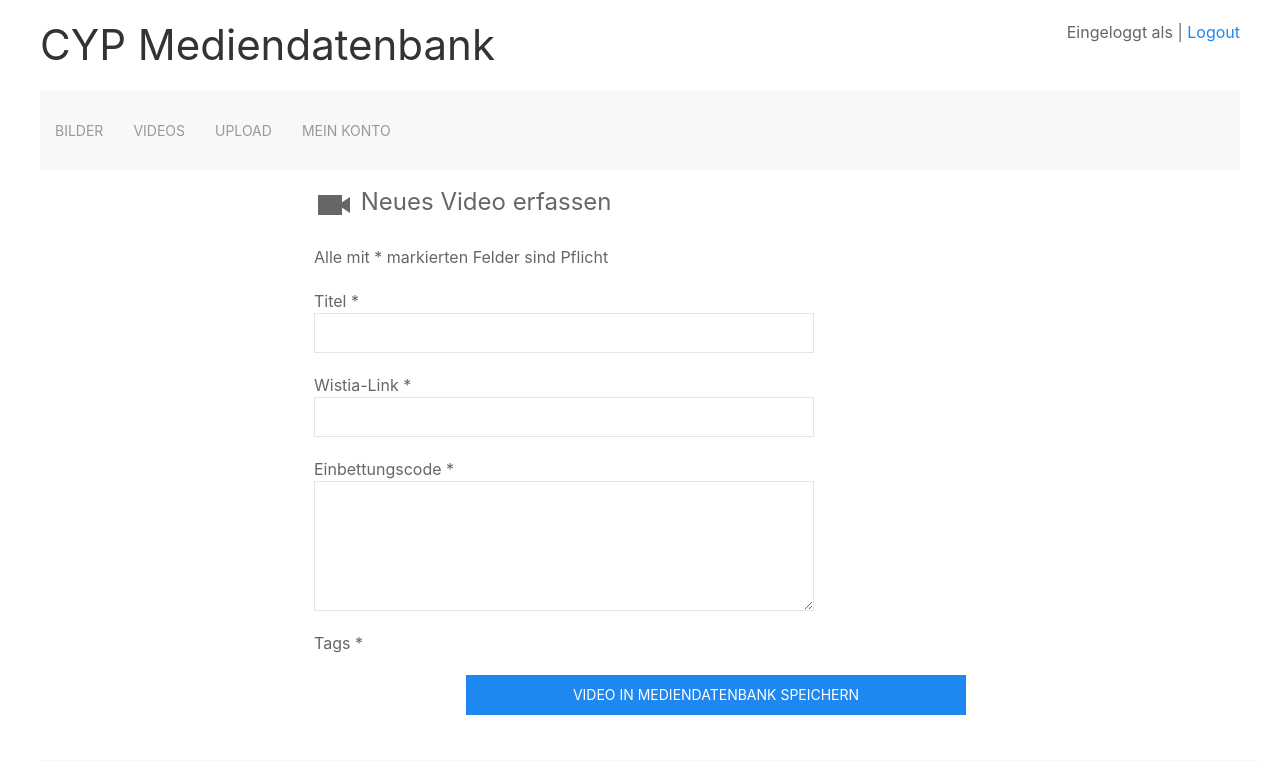
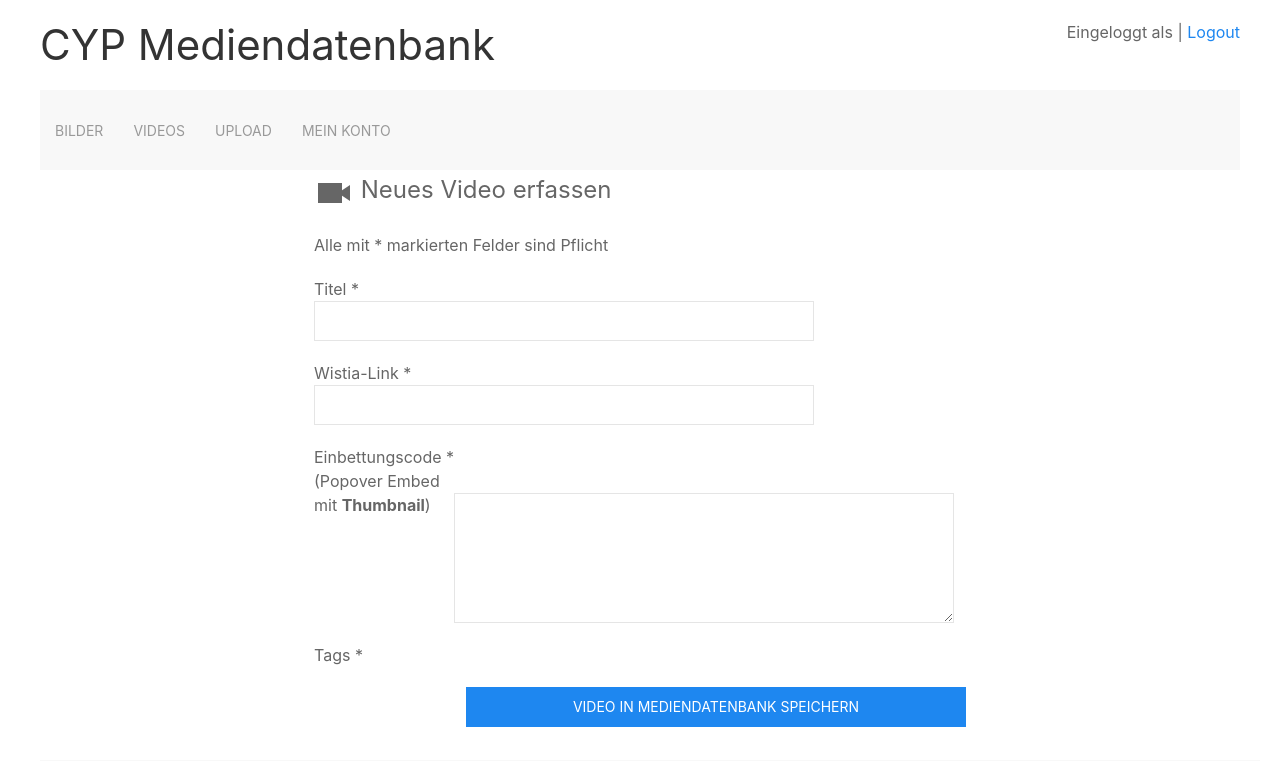
Before and after one commit to CYPcoding/MedienDB, a PHP site: page /uploadvid in a window 1280 px wide. Shown: the top 761 px of the page. Run offline with PHP 8.4, Linux system fonts and the light colour scheme; the visitor is signed in with stand-in values (Sample User, id 1); data that the repository does not hold is empty; some libraries are stand-ins or nearby versions.

Commit message:
adds additional information about code upload

```diff
--- a/page/uploadvid.php
+++ b/page/uploadvid.php
@@ -26,7 +26,7 @@
         		</div>
     		</div>
     		<div class="uk-margin">
-    			<label class="uk-text-left" style="margin-right: 19px;">Einbettungscode *</label>
+    			<label class="uk-text-left" style="margin-right: 19px;">Einbettungscode *<br>(Popover Embed<br>mit <strong>Thumbnail</strong>)</label>
             	<textarea class="uk-textarea uk-form-width-large" style="max-width: 500px" rows="5" name="videocode" required></textarea>
                 <span class="text-danger"><?php echo $videocodeError; ?></span>
         	</div>
```
